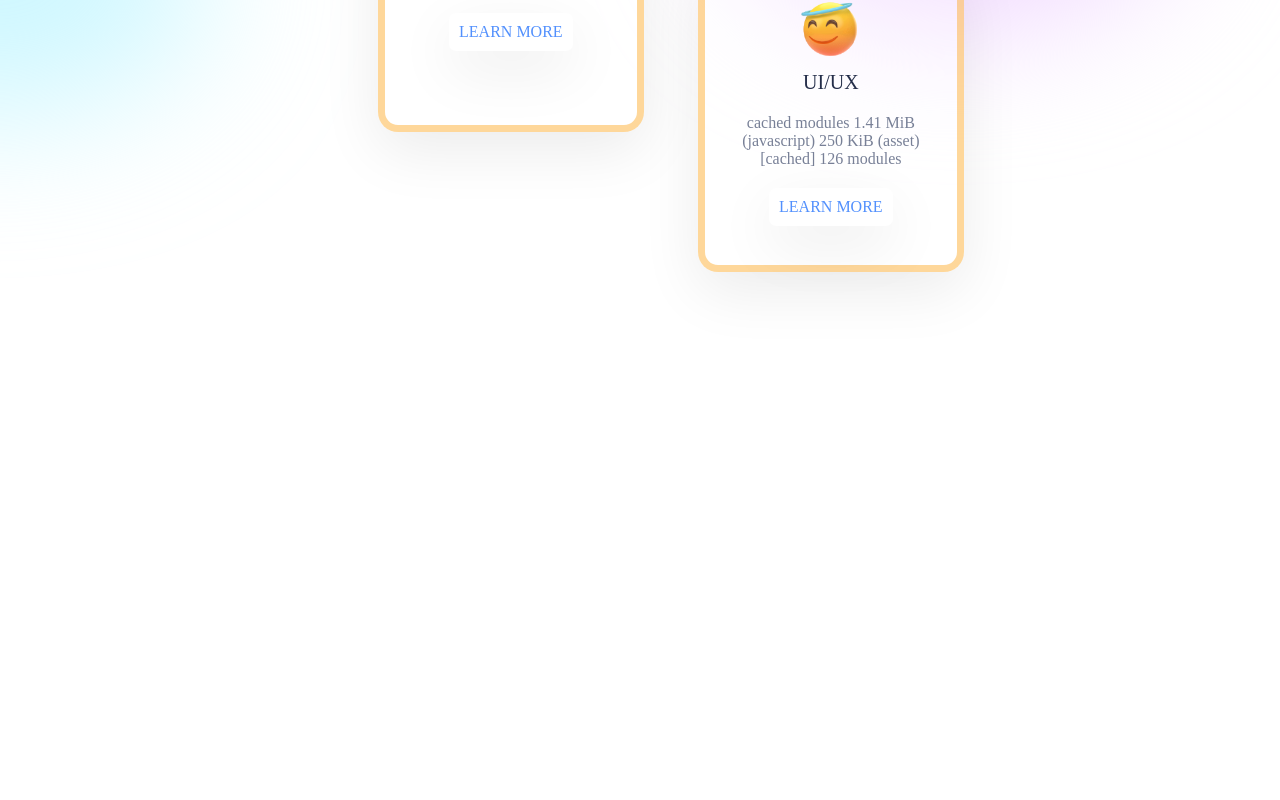
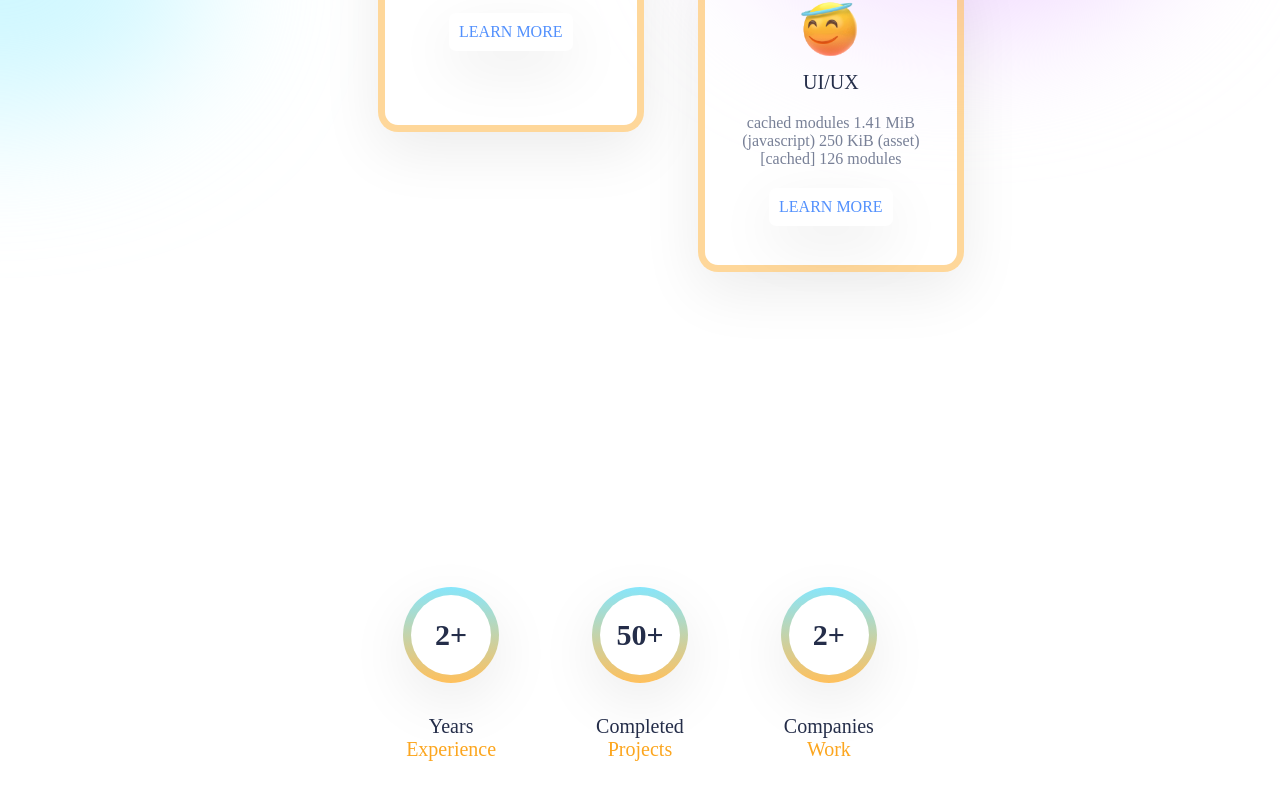
Before and after one commit to DulanjaliSenarathna/react-portfolio, a React (Create React App) app: page / in a window 1280 px wide. Shown: the part 1428-2228 px from the top of the page. Before the commit the page ends 1996 px from the top, so only its background shows below. Built offline with nearby package versions, Linux system fonts and the light colour scheme; a web font is replaced by a local one.

Commit message:
Experience done

```diff
--- a/src/App.js
+++ b/src/App.js
@@ -2,6 +2,7 @@ import Navbar from "./Components/Navbar/Navbar";
 import './App.css'
 import Intro from "./Components/Intro/Intro";
 import Services from "./Components/Services/Services";
+import Experience from "./Components/Experience/Experience";
 
 function App() {
   return (
@@ -9,6 +10,7 @@ function App() {
       <Navbar/>
       <Intro/>
       <Services/>
+      <Experience/>
     </div>
   );
 }
--- /dev/null
+++ b/src/Components/Experience/Experience.css
@@ -0,0 +1,45 @@
+.experience{
+    display:flex;
+    align-items:center;
+    justify-content:center;
+    gap:5rem;
+    height:30vh;
+    margin-bottom:8rem;
+}
+
+.achievement{
+    display:flex;
+    flex-direction:column;
+    align-items:center;
+}
+
+.circle{
+    width:4rem;
+    height:4rem;
+    background:white;
+    border-radius:100%;
+    position:relative;
+    display:flex;
+    align-items:center;
+    justify-content:center;
+    font-size:1.5rem;
+    font-weight:bold;
+    margin-bottom:2rem;
+}
+
+.circle::before{
+    border-radius:100%;
+    content: '';
+    background-image:linear-gradient(to bottom, #87e6fb 0%, #ffc05c 100%);
+    top: -8px;
+    left: -8px;
+    bottom: -8px;
+    right: -8px;
+    position:absolute;
+    z-index:-1;
+    box-shadow: var(--boxShadow);
+}
+
+.achievement span:nth-of-type(2){
+    color: var(--orange);
+}
--- /dev/null
+++ b/src/Components/Experience/Experience.jsx
@@ -0,0 +1,26 @@
+import React from 'react'
+import './Experience.css'
+
+const Experience = () => {
+  return (
+    <div className="experience">
+        <div className="achievement">
+            <div className="circle">2+</div>
+            <span>Years </span>
+            <span>Experience</span>
+        </div>
+        <div className="achievement">
+        <div className="circle">50+</div>
+            <span>Completed </span>
+            <span>Projects</span>
+        </div>
+        <div className="achievement">
+        <div className="circle">2+</div>
+        <span>Companies</span>
+            <span>Work</span>
+        </div>
+    </div>
+  )
+}
+
+export default Experience
```
Also changed, not shown: src/Components/Works/Works.css (added), src/Components/Works/Works.jsx (added).
